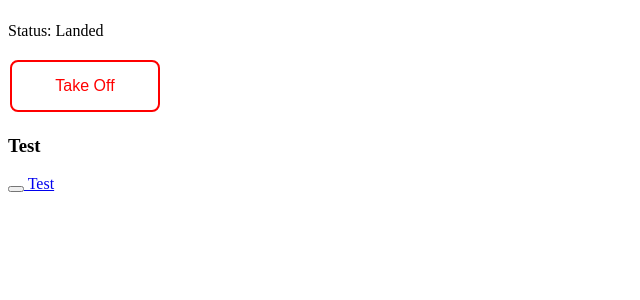
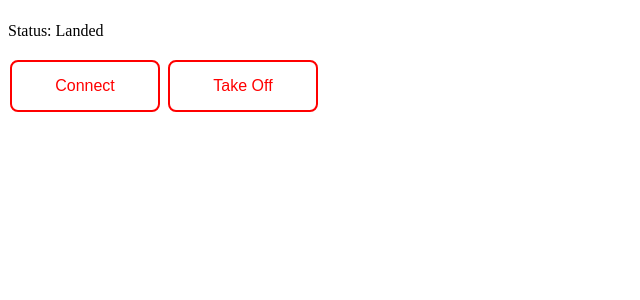
Before and after one commit to fazlurnu/PyTello, a Flask app: page / in a window 1280 px wide. Shown: the part 58-358 px from the top of the page, without its empty margins (0-640 px from the left). Run offline with Flask 2, Linux system fonts and the light colour scheme; some libraries are stand-ins or nearby versions.

Commit message:
add button

```diff
--- a/templates/index.html
+++ b/templates/index.html
@@ -31,7 +31,14 @@
     <script type=text/javascript>
             $(function() {
               $('button#TO_LD').bind('click', function() {
-                $.getJSON('/background_process_test',
+                $.getJSON('/TO_LD',
+                    function(data) {
+                  //do nothing
+                });
+                return false;
+              });
+              $('button#connect').bind('click', function() {
+                $.getJSON('/connect',
                     function(data) {
                   //do nothing
                 });
@@ -48,14 +55,9 @@
 
     <p id="status">Status: Landed</p>
 
-    <button id="TO_LD" class="button button1" onclick="myFunction()">Take Off</button>
-
     <div class='container'>
-        <h3>Test</h3>
-            <form>
-                <a href=# id=test><button class='btn btn-default'></button> Test</button></a>
-            </form>
-
+      <button id="connect" class="button button1">Connect</button>
+      <button id="TO_LD" class="button button1" onclick="myFunction()">Take Off</button>
     </div>
 
     <script>
```
